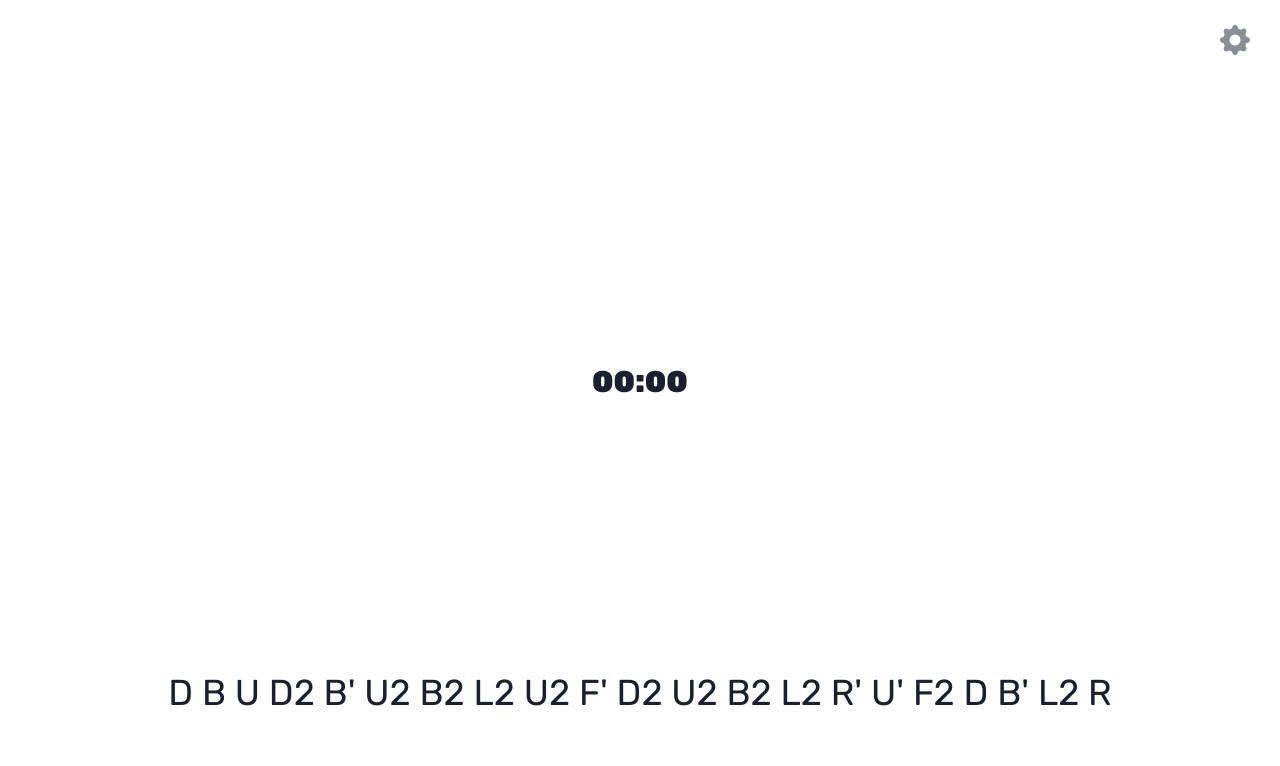
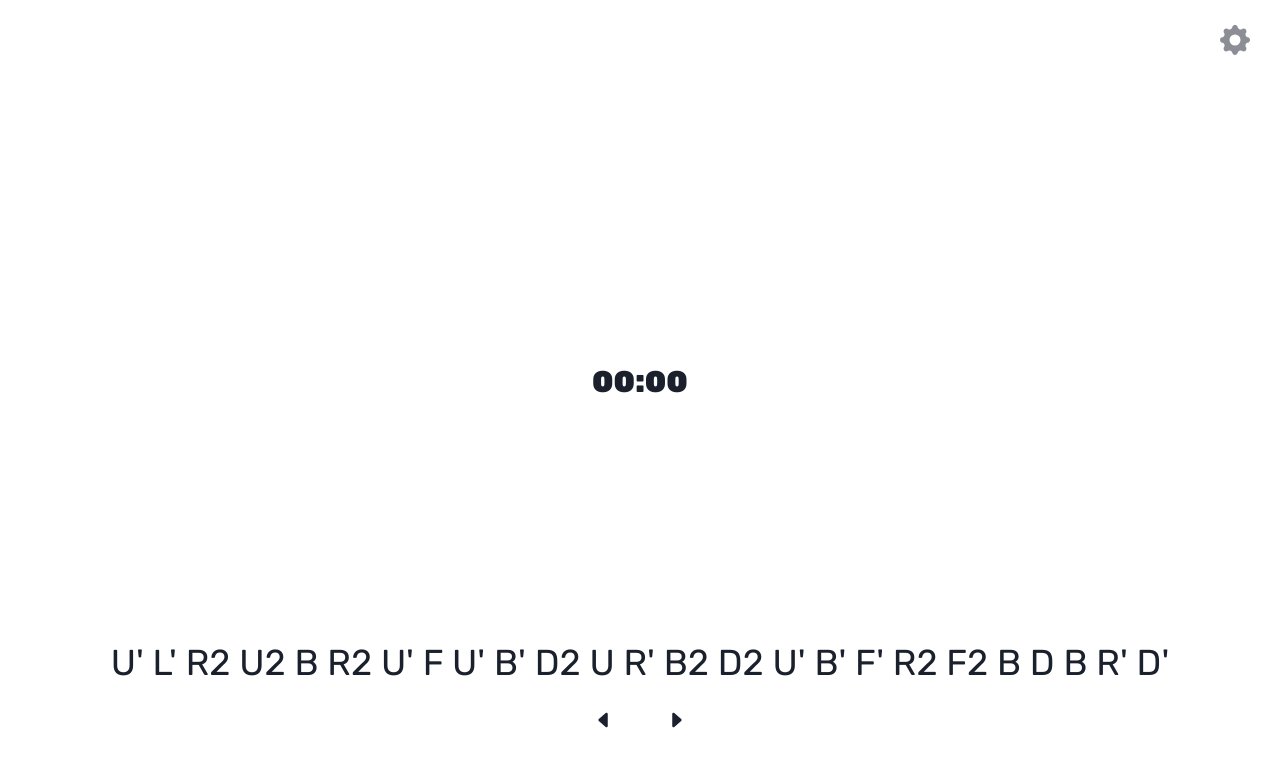
Before and after one commit to gregori-sabel/Cube-X, a Next.js app: page / in a window 1280 px wide. Shown: the top 766 px of the page. Built offline with nearby package versions, Linux system fonts and the light colour scheme.

Commit message:
Handling Scramble

```diff
--- a/src/components/Timer.tsx
+++ b/src/components/Timer.tsx
@@ -1,10 +1,11 @@
 import { Flex, Text } from '@chakra-ui/react'
 import { useEffect, useState } from 'react'
 
+type SiteState = 'initial'|'holding'|'running'|'finished'
 
 interface SiteStateProps{
-  siteState: 'initial'|'holding'|'running'|'finished',
-  setSiteState(state: 'initial'|'holding'|'running'|'finished'): void
+  siteState: SiteState,
+  setSiteState(state: SiteState): void
 }
 
 export default function Timer({ setSiteState, siteState}: SiteStateProps){
--- a/src/pages/index.tsx
+++ b/src/pages/index.tsx
@@ -1,7 +1,7 @@
-import React, { useState } from "react";
+import React, { useEffect, useState } from "react";
 import Timer from "../components/Timer";
 import { Button, Flex, Text } from '@chakra-ui/react'
-import { BsFillGearFill } from "react-icons/bs";
+import { BsFillGearFill, BsCaretLeftFill, BsCaretRightFill } from "react-icons/bs";
 
 const stateColor = {
   'initial': 'white',
@@ -12,6 +12,43 @@ const stateColor = {
 
 export default function Home() {
   const [ siteState, setSiteState ] = useState<'initial'|'holding'|'running'|'finished'>('initial');
+  const [ scrambleList, setScrambleList ] = useState<String[]>([]);
+  const [ scramblePosition, setScramblePosition ] = useState(0);
+
+  let c = 25
+  let b = 25
+  let j = 25
+  let r = Math.random
+  let m = 0
+
+  // for(c=b=j=25,r=Math.random;j;c+b-5|c-m&&b-m?document.write("URFBLD"[j--,c=b,b=m]+" 2'"[0|r()*3]+" "):0)m=0|r()*6
+  function getScramble(){
+    let newScramble = ''
+    for(c=b=j=25,r=Math.random;j;c+b-5|c-m&&b-m ? newScramble = newScramble + ("URFBLD"[j--,c=b,b=m]+" 2'"[0|r()*3]+" ") :0)m=0|r()*6
+    setScrambleList([...scrambleList, newScramble])
+    setScramblePosition(scramblePosition +1)
+  }
+
+  function prevScramble() {
+    if(scramblePosition > 0){
+      setScramblePosition(scramblePosition -1)
+    }
+  }
+
+  function nextScramble() {
+    if(scramblePosition < (scrambleList.length - 1)){
+      setScramblePosition(scramblePosition +1)
+    } else {
+      getScramble()
+      setScramblePosition(scramblePosition +1)
+    }
+  }
+
+  useEffect(() => {
+    getScramble()
+    setScramblePosition(0)
+  }, [])
+
 
   return (
     <Flex
@@ -36,15 +73,29 @@ export default function Home() {
           <BsFillGearFill size='30px'/>
         </Button>
       </Flex>
-      <Text
-        pb='80px'
+      <Flex
+        pb='60px'
         px='20px'
-        fontWeight='normal'
-        fontSize={['2xl','2xl','2xl','3xl','4xl']}
-        opacity={siteState === 'running' ? '0.3' : '1'}
+        flexDir='column'
+        align='center'
+        gap='10px'
       >
-        {"D B U D2 B' U2 B2 L2 U2 F' D2 U2 B2 L2 R' U' F2 D B' L2 R"}
-      </Text>
+        <Text
+          fontWeight='normal'
+          fontSize={['2xl','2xl','2xl','3xl','4xl']}
+          opacity={siteState === 'running' ? '0.3' : '1'}
+        >
+          {scrambleList[scramblePosition]}
+        </Text>
+        <Flex gap='20px'>
+          <Button bg='none' onClick={prevScramble} disabled={scramblePosition === 0 ? true : false}>
+            <BsCaretLeftFill size='20px' />
+          </Button>
+          <Button bg='none' onClick={nextScramble}>
+            <BsCaretRightFill size='20px' />
+          </Button>
+        </Flex>
+      </Flex>
     </Flex>
   )
 }
```
